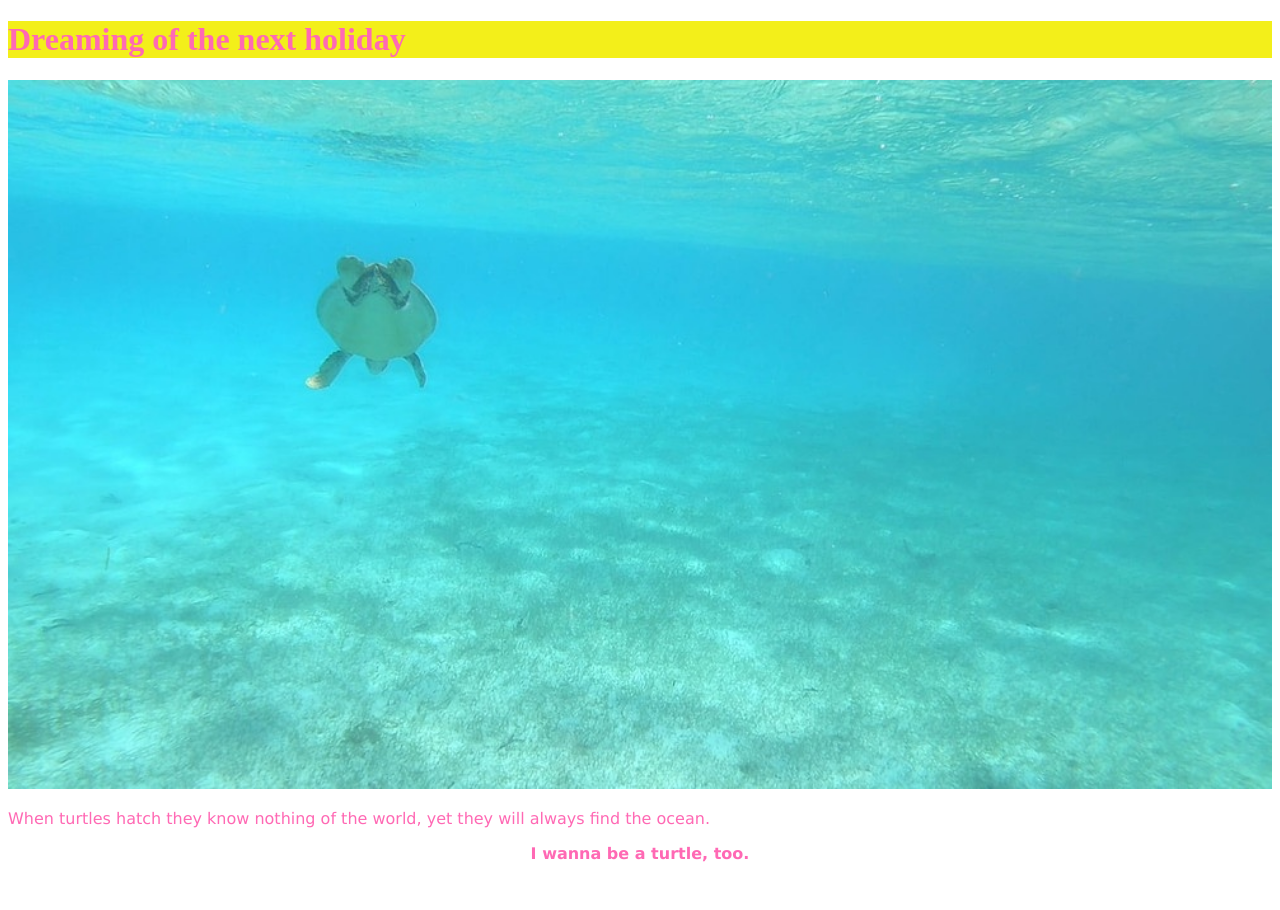
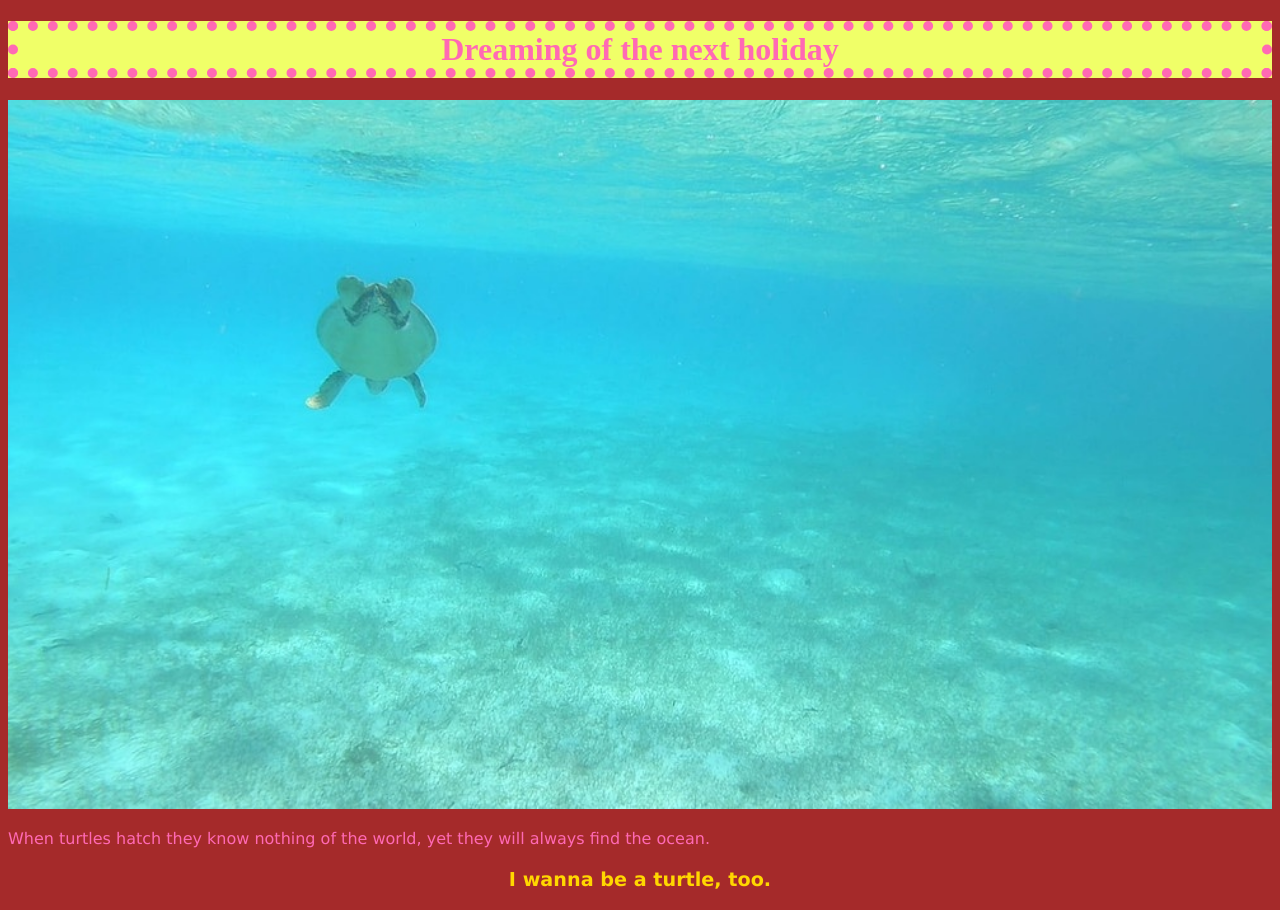
Before and after one commit to artkontraer/FL-test-seite-1, a plain HTML site: page index.html in a window 1280 px wide. Before the commit the page ends 879 px from the top, so only its background shows below. Drawn offline with Linux system fonts and the light colour scheme.

Commit message:
stylesheet added

```diff
--- a/index.html
+++ b/index.html
@@ -5,16 +5,32 @@
     <meta http-equiv="X-UA-Compatible" content="IE=edge">
     <meta name="viewport" content="width=device-width, initial-scale=1.0">
     <title>Swimming with turtles</title>
+    <link rel="stylesheet" href="style.css">
+    <style>
+        .h1 {
+            text-align: center;
+            text-decoration-style: wavy;
+            font-style: bold;
+            background-color: rgb(240, 255, 104);
+            color: hotpink;
+            border: 10px dotted hotpink;
+        }
+        .turtle_sentence {
+            text-align: center;
+            font-size: 1.2em;
+            color: gold;
+        }
+    </style>
 </head>
 <body>
 <span Style="border: 5px";>
-<h1 style="font: bold; background-color: rgb(243, 239, 26); color: hotpink; border: 10px; border-color: rgb(243, 239, 26);">Dreaming of the next holiday</h1>
+<h1 class="h1">Dreaming of the next holiday</h1>
 </span>
 <p ><img src="data/ocean-college-schnorcheln-schildkroeten-102~_v-img__16__9__xl_-d31c35f8186ebeb80b0cd843a7c267a0e0c81647.jpg" alt="Schwimmende Schildkroete" width="100%"> </p>
 <span style="font-family: Verdana, Geneva, Tahoma, sans-serif; font-size: 1em; color: hotpink;">
 When turtles hatch they know nothing of the world, yet they will always find the ocean.
 <br>
-<p align="center";><strong>I wanna be a turtle, too.</strong>
+<p class="turtle_sentence"><strong>I wanna be a turtle, too.</strong>
 </p></span>
 </body>
 </html>
--- /dev/null
+++ b/style.css
@@ -0,0 +1 @@
+body {background-color: brown;}
```
